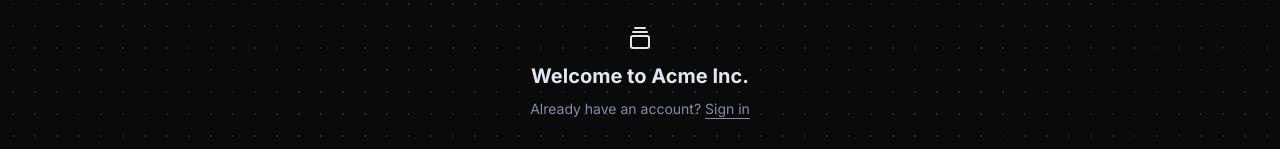
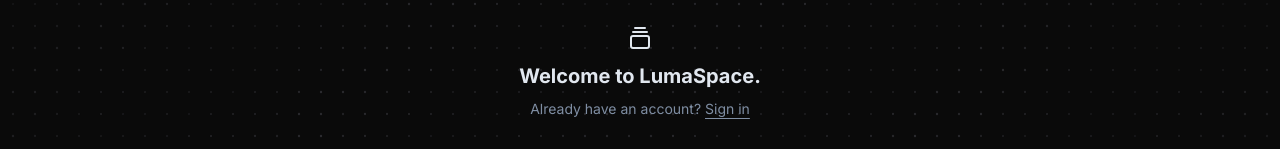
Before and after one commit to LumaSpace-de/luma, a Next.js app: page /signup in a window 1280 px wide. Shown: the part 187-336 px from the top of the page. Built offline with nearby package versions, Linux system fonts and the light colour scheme.

Commit message:
signup-form.tsx aktualisieren

```diff
--- a/components/signup-form.tsx
+++ b/components/signup-form.tsx
@@ -29,7 +29,7 @@ export function SignupForm({
               </div>
               <span className="sr-only">Acme Inc.</span>
             </a>
-            <h1 className="text-xl font-bold">Welcome to Acme Inc.</h1>
+            <h1 className="text-xl font-bold">Welcome to LumaSpace.</h1>
             <FieldDescription>
               Already have an account? <a href="#">Sign in</a>
             </FieldDescription>
```
